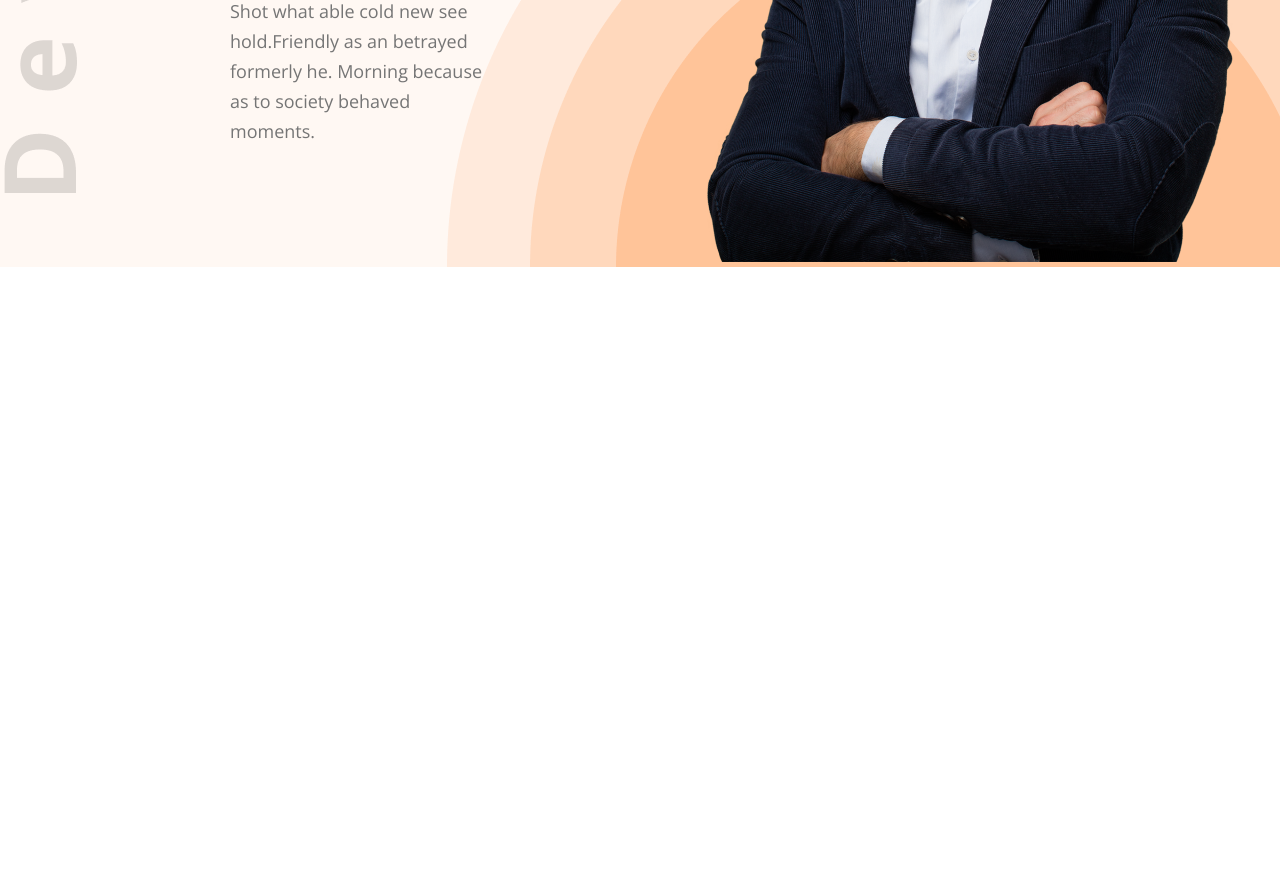
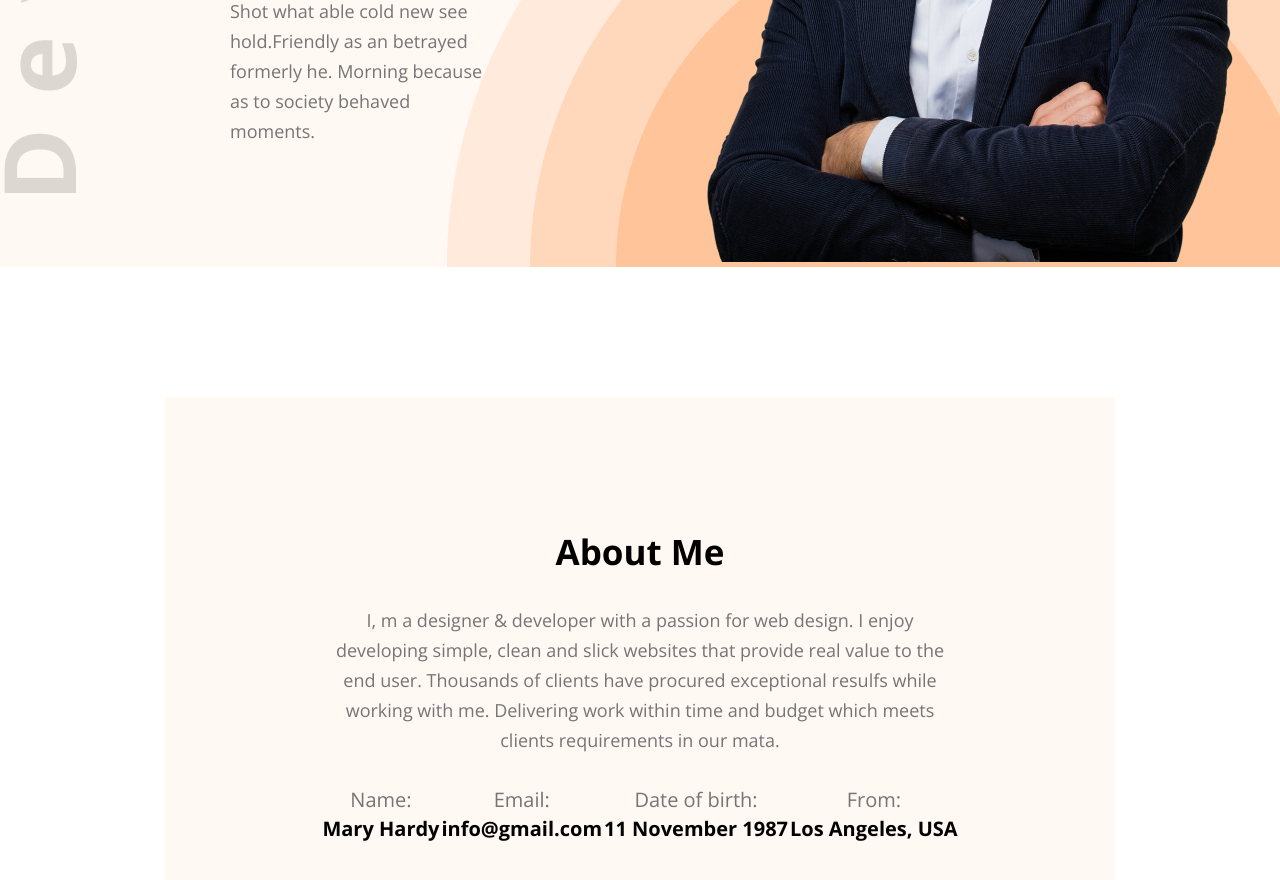
Before and after one commit to FariaAkter22/hero-dev-code, a plain HTML site: page index.html in a window 1280 px wide. Shown: the part 570-1450 px from the top of the page. Before the commit the page ends 837 px from the top, so only its background shows below. Drawn offline with nearby package versions, Linux system fonts and the light colour scheme.

Commit message:
selection-container

```diff
--- a/index.html
+++ b/index.html
@@ -39,5 +39,33 @@
 
         </section>
     </header>
+    <section id="about">
+        <div class="about-container">
+            <div class="section-heading">
+                <h2>About Me</h2>
+                <p>I, m a designer & developer with a passion for web design. I enjoy developing simple, clean and slick websites that provide real value to the end user. Thousands of clients have procured exceptional resulfs while working with me. Delivering work within time and budget which meets clients requirements in our mata.</p>
+            </div>
+
+
+        <div class="about-info">
+            <div class="info-card">
+                <p>Name:</p>
+                <h4>Mary Hardy</h4>
+            </div>
+            <div class="info-card">
+                <p>Email:</p>
+                <h4>info@gmail.com</h4>
+            </div>
+            <div class="info-card">
+                <p>Date of birth:</p>
+                <h4>11 November 1987</h4>
+            </div>
+            <div class="info-card">
+                <p>From:</p>
+                <h4>Los Angeles, USA</h4>
+            </div>
+             </div>
+        </div>
+    </section>
 </body>
 </html>
--- a/style.html/portfolio.css
+++ b/style.html/portfolio.css
@@ -28,6 +28,22 @@
     color: white;
     cursor: pointer;
 }
+.section-heading{
+    max-width: 827px;
+    text-align: center;
+}
+.section-heading h2{
+    font-size: 35px;
+    font-weight: bold;
+    margin-bottom: 30px;
+}
+.section-heading p{
+    font-size: 18px;
+    color: #757575;
+    margin-bottom: 30px;
+    line-height: 30px;
+}
+
 header{
     background-color: #FFF8F3;
     padding-top: 50px;
@@ -87,4 +103,29 @@
 }
 #banner .banner-image img{
     max-width: 585px;
+
 }
+#about{
+    padding-top: 130px;
+}
+#about .about-container{
+
+    width: 74%;
+    max-width: 1140px;
+    margin: 0 auto;
+    text-align: center;
+     background-color:#FFF8F3;
+     padding: 131px 156px;
+}
+#about .about-container .about-info{
+    display: flex;
+    justify-content: space-between;
+}
+.about-info .info-card p{
+    font-size: 20px;
+    color: #757575;
+    line-height: 30px;
+}
+.about-info .info-card h4{
+    font-size: 20px;
+}
```
